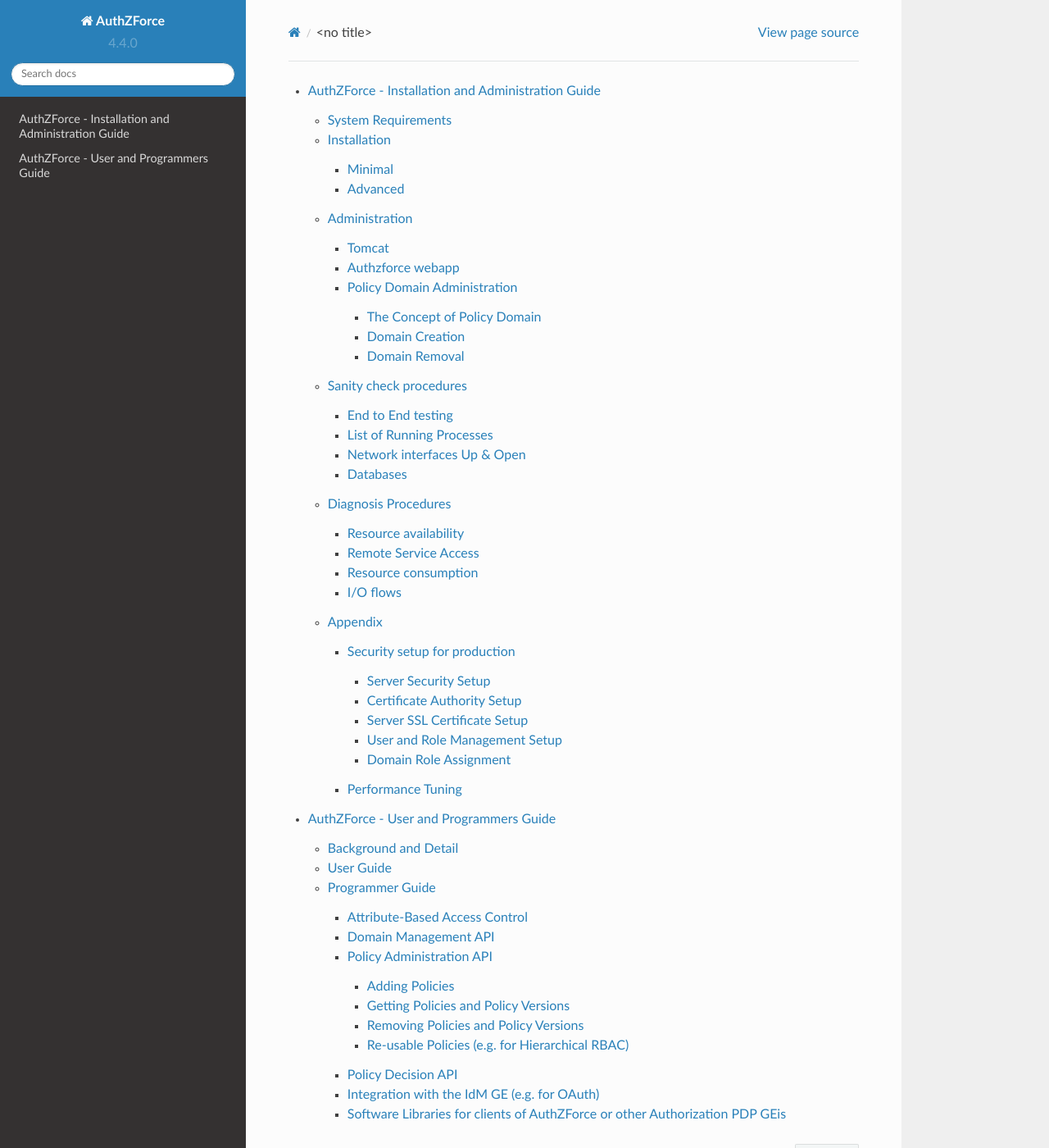
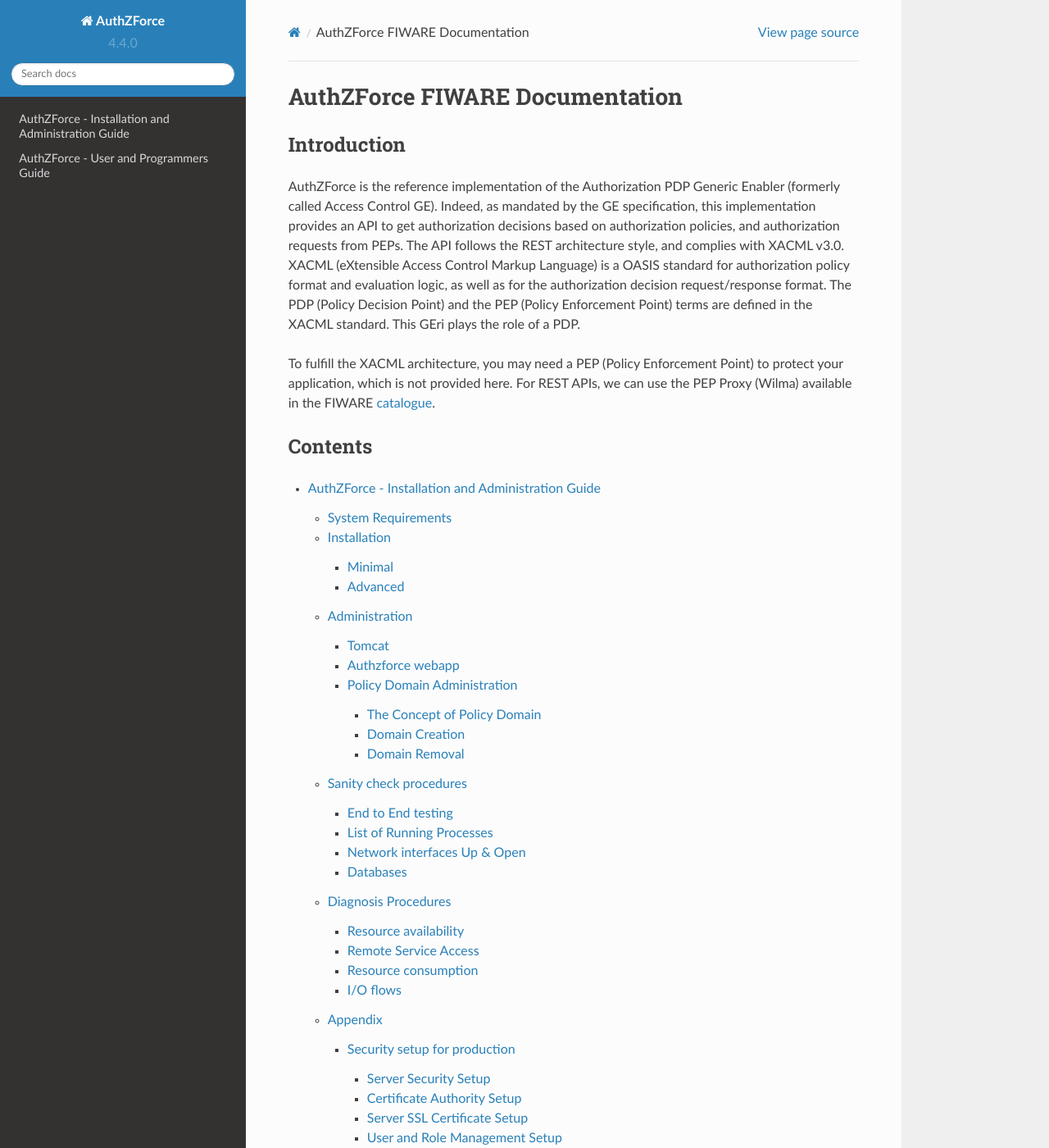
Before and after one commit to authzforce/fiware, a Sphinx documentation site: the page built from doc/index.rst, in a window 1280 px wide and 1400 px high. Shown: the whole window at 82% size. Built offline with Sphinx 7.4.7 and the Read the Docs theme 2.0.0, drawn with Linux system fonts in a browser that asks for light colours; formulas are drawn with MathJax 3.

Commit message:
Reverted changes

```diff
--- a/doc/conf.py
+++ b/doc/conf.py
@@ -73,14 +73,14 @@
 # The short X.Y version.
 version = '4.4.0'
 # The full version, including alpha/beta/rc tags.
-release = '4.4.0-FIWARE-R4-2'
+release = '4.4.0-FIWARE-R4'
 
 # The language for content autogenerated by Sphinx. Refer to documentation
 # for a list of supported languages.
 #
 # This is also used if you do content translation via gettext catalogs.
 # Usually you set "language" from the command line for these cases.
-#language = None
+language = None
 
 # There are two options for replacing |today|: either, you set today to some
 # non-false value, then it is used:
@@ -90,7 +90,7 @@
 
 # List of patterns, relative to source directory, that match files and
 # directories to ignore when looking for source files.
-#exclude_patterns = ['_build']
+exclude_patterns = ['_build']
 
 # The reST default role (used for this markup: `text`) to use for all
 # documents.
@@ -108,7 +108,7 @@
 #show_authors = False
 
 # The name of the Pygments (syntax highlighting) style to use.
-#pygments_style = 'sphinx'
+pygments_style = 'sphinx'
 
 # A list of ignored prefixes for module index sorting.
 #modindex_common_prefix = []
@@ -117,7 +117,7 @@
 #keep_warnings = False
 
 # If true, `todo` and `todoList` produce output, else they produce nothing.
-#todo_include_todos = True
+todo_include_todos = True
 
 
 # -- Options for HTML output ----------------------------------------------
@@ -217,11 +217,11 @@
 #html_search_scorer = 'scorer.js'
 
 # Output file base name for HTML help builder.
-#htmlhelp_basename = 'AuthZForcedoc'
+htmlhelp_basename = 'AuthZForcedoc'
 
 # -- Options for LaTeX output ---------------------------------------------
 
-#latex_elements = {
+latex_elements = {
 # The paper size ('letterpaper' or 'a4paper').
 #'papersize': 'letterpaper',
 
@@ -233,15 +233,15 @@
 
 # Latex figure (float) alignment
 #'figure_align': 'htbp',
-#}
+}
 
 # Grouping the document tree into LaTeX files. List of tuples
 # (source start file, target name, title,
 #  author, documentclass [howto, manual, or own class]).
-#latex_documents = [
-#  (master_doc, 'AuthZForce.tex', u'AuthZForce Documentation',
-#   u'Cyril Dangerville, Thales Services', 'manual'),
-#]
+latex_documents = [
+  (master_doc, 'AuthZForce.tex', u'AuthZForce Documentation',
+   u'Cyril Dangerville, Thales Services', 'manual'),
+]
 
 # The name of an image file (relative to this directory) to place at the top of
 # the title page.
@@ -268,10 +268,10 @@
 
 # One entry per manual page. List of tuples
 # (source start file, name, description, authors, manual section).
-#man_pages = [
-#    (master_doc, 'authzforce', u'AuthZForce Documentation',
-#     [author], 1)
-#]
+man_pages = [
+    (master_doc, 'authzforce', u'AuthZForce Documentation',
+     [author], 1)
+]
 
 # If true, show URL addresses after external links.
 #man_show_urls = False
@@ -282,11 +282,11 @@
 # Grouping the document tree into Texinfo files. List of tuples
 # (source start file, target name, title, author,
 #  dir menu entry, description, category)
-#texinfo_documents = [
-#  (master_doc, 'AuthZForce', u'AuthZForce Documentation',
-#   author, 'AuthZForce', 'One line description of project.',
-#   'Miscellaneous'),
-#]
+texinfo_documents = [
+  (master_doc, 'AuthZForce', u'AuthZForce Documentation',
+   author, 'AuthZForce', 'One line description of project.',
+   'Miscellaneous'),
+]
 
 # Documents to append as an appendix to all manuals.
 #texinfo_appendices = []
@@ -304,10 +304,10 @@
 # -- Options for Epub output ----------------------------------------------
 
 # Bibliographic Dublin Core info.
-#epub_title = project
-#epub_author = author
-#epub_publisher = author
-#epub_copyright = copyright
+epub_title = project
+epub_author = author
+epub_publisher = author
+epub_copyright = copyright
 
 # The basename for the epub file. It defaults to the project name.
 #epub_basename = project
@@ -347,7 +347,7 @@
 #epub_post_files = []
 
 # A list of files that should not be packed into the epub file.
-#epub_exclude_files = ['search.html']
+epub_exclude_files = ['search.html']
 
 # The depth of the table of contents in toc.ncx.
 #epub_tocdepth = 3
@@ -372,4 +372,4 @@
 
 
 # Example configuration for intersphinx: refer to the Python standard library.
-#intersphinx_mapping = {'https://docs.python.org/': None}
+intersphinx_mapping = {'https://docs.python.org/': None}
--- a/doc/index.rst
+++ b/doc/index.rst
@@ -2,9 +2,32 @@
    sphinx-quickstart on Wed Sep 30 14:53:18 2015.
    You can adapt this file completely to your liking, but it should at least
    contain the root `toctree` directive.
+
+###############################
+AuthZForce FIWARE Documentation
+###############################
+
+Introduction
+____________
+
+AuthZForce is the reference implementation of the Authorization PDP Generic Enabler (formerly called Access Control GE). Indeed, as mandated by the GE specification, this implementation provides an API to get authorization decisions based on authorization policies, and authorization requests from PEPs. The API follows the REST architecture style, and complies with XACML v3.0. XACML (eXtensible Access Control Markup Language) is a OASIS standard for authorization policy format and evaluation logic, as well as for the authorization decision request/response format. The PDP (Policy Decision Point) and the PEP (Policy Enforcement Point) terms are defined in the XACML standard. This GEri plays the role of a PDP.
+
+To fulfill the XACML architecture, you may need a PEP (Policy Enforcement Point) to protect your application, which is not provided here. For REST APIs, we can use the PEP Proxy (Wilma) available in the FIWARE `catalogue <http://catalogue.fiware.org/enablers/pep-proxy-wilma>`_.
+
+
+Contents
+________
 
 .. toctree::
    :maxdepth: 4
 
    InstallationAndAdministrationGuide.rst
    UserAndProgrammersGuide.rst
+
+
+.. Indices and tables
+.. ==================
+
+.. * :ref:`genindex`
+.. * :ref:`modindex`
+.. * :ref:`search`
```
Also changed, not shown: 2 other files.
